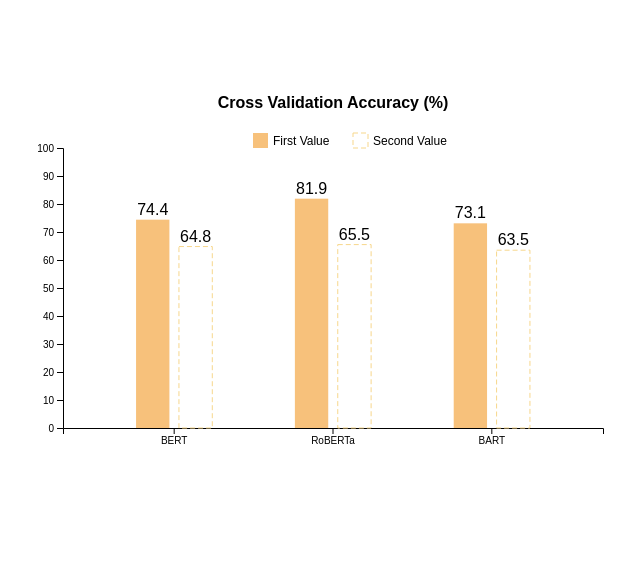
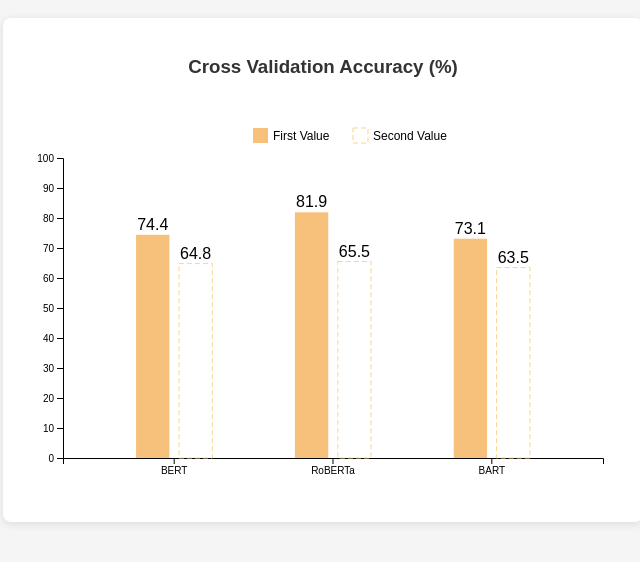
Before and after one commit to J1AJ1N/IDV-assignment3, a plain HTML site: page simple-bars.html in a window 1280 px wide. Shown: the part 130-692 px from the top of the page, without its empty margins (317-957 px from the left). Drawn offline with nearby package versions, Linux system fonts and the light colour scheme.

Commit message:
Update simple-bars.html

```diff
--- a/simple-bars.html
+++ b/simple-bars.html
@@ -2,9 +2,7 @@
 <html lang="en">
 <head>
   <meta charset="UTF-8">
-  <meta http-equiv="Content-Security-Policy" content="default-src 'self' 'unsafe-inline' 'unsafe-eval' https://d3js.org; script-src 'self' 'unsafe-inline' 'unsafe-eval' https://d3js.org; style-src 'self' 'unsafe-inline';">
   <title>Cross Validation Accuracy Chart</title>
-  <!-- 引入d3.js库 -->
   <script src="https://d3js.org/d3.v7.min.js"></script>
   <style>
     body {
@@ -14,9 +12,13 @@
       min-height: 100vh;
       margin: 0;
       font-family: Arial, sans-serif;
+      background: #f5f5f5;
     }
     #chart-container {
-      text-align: center;
+      background: white;
+      padding: 20px;
+      border-radius: 8px;
+      box-shadow: 0 2px 10px rgba(0,0,0,0.1);
     }
     .editable-label {
       cursor: pointer;
@@ -30,7 +32,17 @@
 </head>
 <body>
   <div id="chart-container">
+    <h3 style="text-align: center; margin-bottom: 20px; color: #333;">Cross Validation Accuracy (%)</h3>
+  </div>
+
   <script>
+    // 等待页面加载完成
+    document.addEventListener('DOMContentLoaded', function() {
+      createChart();
+    });
+
+    function createChart() {
+      try {
         // 1. 定义数据
         const data = [
           { model: "BERT", values: [74.4, 64.8] },
@@ -39,7 +51,7 @@
         ];
 
         // 2. 设置画布尺寸与边距
-      const margin = { top: 80, right: 20, bottom: 40, left: 40 }; // 增加顶部边距
+        const margin = { top: 60, right: 20, bottom: 40, left: 40 };
         const width = 600 - margin.left - margin.right;
         const height = 400 - margin.top - margin.bottom;
 
@@ -52,91 +64,79 @@
           .attr("transform", `translate(${margin.left}, ${margin.top})`);
 
         // 4. 定义比例尺
-      // X轴：模型名称（分块比例尺）
         const x = d3.scaleBand()
           .domain(data.map(d => d.model))
           .range([0, width])
-        .padding(0.4); // 柱子之间的间距
+          .padding(0.4);
 
-      // Y轴：准确率（线性比例尺，0-100）
         const y = d3.scaleLinear()
           .domain([0, 100])
-        .range([height, 0]); // 注意d3中y轴默认向下增长，需反转
+          .range([height, 0]);
 
         // 5. 绘制坐标轴
         svg.append("g")
           .attr("transform", `translate(0, ${height})`)
-        .call(d3.axisBottom(x)); // 底部X轴
+          .call(d3.axisBottom(x));
 
         svg.append("g")
-        .call(d3.axisLeft(y)); // 左侧Y轴
+          .call(d3.axisLeft(y));
 
-      // 6. 绘制标题 - 位置调整到更上方
-      svg.append("text")
-        .attr("x", width / 2)
-        .attr("y", -40) // 调整到更上方
-        .attr("text-anchor", "middle")
-        .style("font-size", "16px")
-        .style("font-weight", "bold")
-        .text("Cross Validation Accuracy (%)");
-
-      // 7. 绘制**实心柱子**（对应每个模型的第一个数值）
+        // 6. 绘制实心柱子
         const solidBars = svg.selectAll(".solid-bar")
           .data(data)
           .enter()
           .append("rect")
           .attr("class", "solid-bar")
-        .attr("x", d => x(d.model) + x.bandwidth() * 0.1) // 调整柱子水平位置
-        .attr("y", d => y(d.values[0])) // 柱子顶部Y坐标
-        .attr("width", x.bandwidth() * 0.35) // 柱子宽度
-        .attr("height", d => height - y(d.values[0])) // 柱子高度（从Y坐标到底部的距离）
-        .attr("fill", "#f7c17b"); // 实心柱颜色
+          .attr("x", d => x(d.model) + x.bandwidth() * 0.1)
+          .attr("y", d => y(d.values[0]))
+          .attr("width", x.bandwidth() * 0.35)
+          .attr("height", d => height - y(d.values[0]))
+          .attr("fill", "#f7c17b");
 
-      // 8. 绘制**虚线柱子**（对应每个模型的第二个数值）
+        // 7. 绘制虚线柱子
         const dashedBars = svg.selectAll(".dashed-bar")
           .data(data)
           .enter()
           .append("rect")
           .attr("class", "dashed-bar")
-        .attr("x", d => x(d.model) + x.bandwidth() * 0.55) // 调整虚线柱水平位置
+          .attr("x", d => x(d.model) + x.bandwidth() * 0.55)
           .attr("y", d => y(d.values[1]))
           .attr("width", x.bandwidth() * 0.35)
           .attr("height", d => height - y(d.values[1]))
-        .attr("fill", "none") // 无填充，仅用边框
-        .attr("stroke", "#f7d78b") // 虚线颜色
-        .attr("stroke-dasharray", "5,3"); // 虚线样式（线段长度5，间隔3）
+          .attr("fill", "none")
+          .attr("stroke", "#f7d78b")
+          .attr("stroke-dasharray", "5,3");
 
-      // 9. 为实心柱添加数值标签
+        // 8. 添加数值标签
         const solidLabels = svg.selectAll(".solid-label")
           .data(data)
           .enter()
           .append("text")
           .attr("class", "solid-label editable-label")
-        .attr("x", d => x(d.model) + x.bandwidth() * 0.1 + (x.bandwidth() * 0.35)/2) // 水平居中
-        .attr("y", d => y(d.values[0]) - 5) // 柱子顶部上方5px
+          .attr("x", d => x(d.model) + x.bandwidth() * 0.1 + (x.bandwidth() * 0.35)/2)
+          .attr("y", d => y(d.values[0]) - 5)
           .attr("text-anchor", "middle")
           .text(d => d.values[0])
           .on("click", function(event, d) {
-          editValue(this, d, 0);
+            editValue(this, d, 0, solidBars, dashedBars, y, height);
           });
 
-      // 10. 为虚线柱添加数值标签
         const dashedLabels = svg.selectAll(".dashed-label")
           .data(data)
           .enter()
           .append("text")
           .attr("class", "dashed-label editable-label")
-        .attr("x", d => x(d.model) + x.bandwidth() * 0.55 + (x.bandwidth() * 0.35)/2) // 水平居中
-        .attr("y", d => y(d.values[1]) - 5) // 柱子顶部上方5px
+          .attr("x", d => x(d.model) + x.bandwidth() * 0.55 + (x.bandwidth() * 0.35)/2)
+          .attr("y", d => y(d.values[1]) - 5)
           .attr("text-anchor", "middle")
           .text(d => d.values[1])
           .on("click", function(event, d) {
-          editValue(this, d, 1);
+            editValue(this, d, 1, solidBars, dashedBars, y, height);
           });
 
-      // 11. 添加图例 - 位置调整到标题下方
+        // 9. 添加图例
         const legend = svg.append("g")
-        .attr("transform", `translate(${width/2 - 80}, -15)`); // 调整到标题下方
+          .attr("transform", `translate(${width/2 - 80}, -30)`);
 
         legend.append("rect")
           .attr("x", 0)
@@ -166,39 +166,42 @@
           .text("Second Value")
           .style("font-size", "12px");
 
-      // 12. 编辑数值的函数
-      function editValue(element, d, index) {
+      } catch (error) {
+        console.error('Chart creation error:', error);
+        document.getElementById('chart-container').innerHTML =
+          '<p style="color: red; text-align: center;">图表加载失败: ' + error.message + '</p>';
+      }
+    }
+
+    function editValue(element, d, index, solidBars, dashedBars, y, height) {
       const currentValue = d.values[index];
       const input = document.createElement("input");
       input.type = "number";
       input.value = currentValue;
-        input.style.position = "absolute";
-        input.style.width = "50px";
+      input.style.position = "fixed";
+      input.style.width = "60px";
       input.style.textAlign = "center";
       input.style.zIndex = "1000";
       input.style.backgroundColor = "white";
       input.style.border = "2px solid #3498db";
       input.style.borderRadius = "3px";
-        input.style.padding = "2px";
+      input.style.padding = "5px";
+      input.style.boxShadow = "0 2px 10px rgba(0,0,0,0.2)";
 
-        // 定位输入框
-        const bbox = element.getBBox();
-        const svgRect = svg.node().getBoundingClientRect();
-        input.style.left = (svgRect.left + bbox.x + bbox.width/2 - 25) + "px";
-        input.style.top = (svgRect.top + bbox.y - 5) + "px";
+      // 简单定位在屏幕中央
+      input.style.left = "50%";
+      input.style.top = "50%";
+      input.style.transform = "translate(-50%, -50%)";
 
       document.body.appendChild(input);
       input.focus();
       input.select();
 
-        // 处理输入完成
       function handleInput() {
         const newValue = parseFloat(input.value);
         if (!isNaN(newValue) && newValue >= 0 && newValue <= 100) {
-            // 更新数据
           d.values[index] = newValue;
 
-            // 更新柱子
           if (index === 0) {
             solidBars.filter(bar => bar.model === d.model)
               .transition()
@@ -213,18 +216,15 @@
               .attr("height", height - y(newValue));
           }
 
-            // 更新标签
           d3.select(element)
             .text(newValue.toFixed(1))
             .attr("y", y(newValue) - 5);
         }
 
-          // 移除输入框
         document.body.removeChild(input);
         document.removeEventListener("keydown", handleKeyDown);
       }
 
-        // 处理键盘事件
       function handleKeyDown(e) {
         if (e.key === "Enter") {
           handleInput();
@@ -238,6 +238,5 @@
       document.addEventListener("keydown", handleKeyDown);
     }
   </script>
-  </div>
 </body>
 </html>
```
Lines whose indentation alone changed are shown as unchanged.
